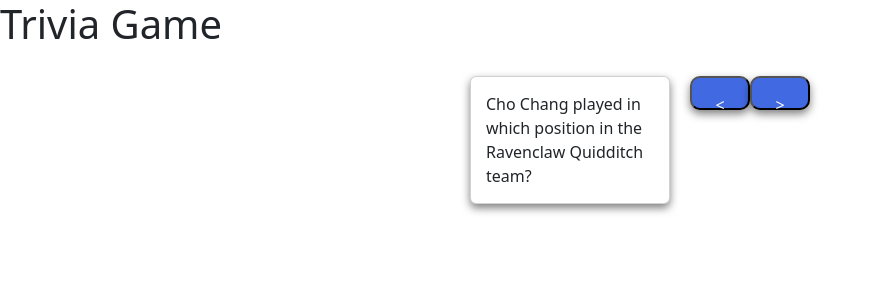
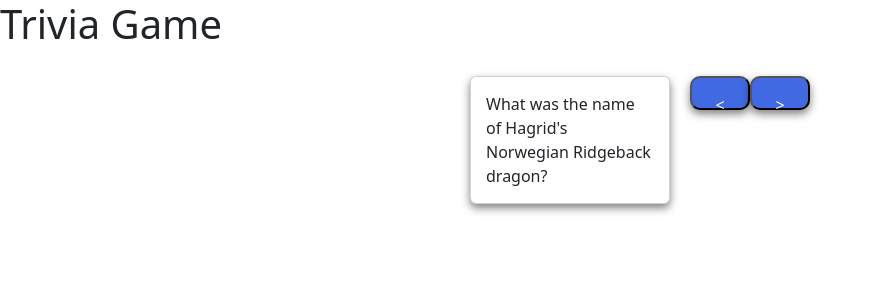
Before and after one commit to mathewrobins/react-trivia, a React (Vite) app: page / in a window 1280 px wide. Shown: the top 300 px of the page, without its empty margins (0-879 px from the left). Built offline with nearby package versions, Linux system fonts and the light colour scheme.

Commit message:
nav buttons change question on card

```diff
--- a/src/App.tsx
+++ b/src/App.tsx
@@ -122,7 +122,7 @@ function App() {
       }
     }
     if (direction === "forward"){
-      if (index < numQuestions){
+      if (index < numQuestions-1){
         setIndex(index + 1);
       }
     }
@@ -136,9 +136,9 @@ function App() {
         <div className="container">
 
           <Question
-            key={questions[1].id}
-            question={questions[1].question}
-            answer={questions[1].answer}
+            key={questions[index].id}
+            question={questions[index].question}
+            answer={questions[index].answer}
           />
           <div className = "bottom">
             <button
```
